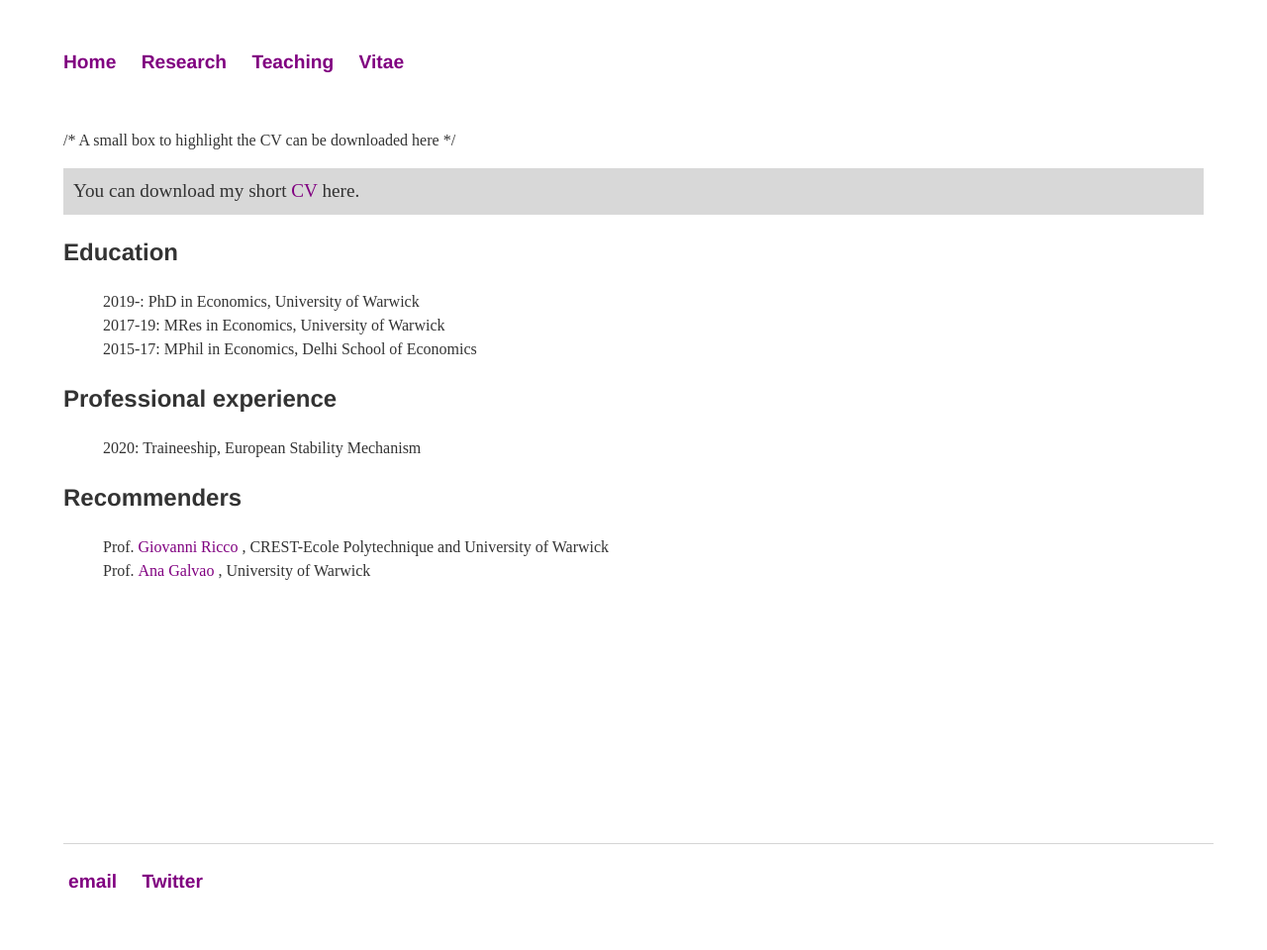
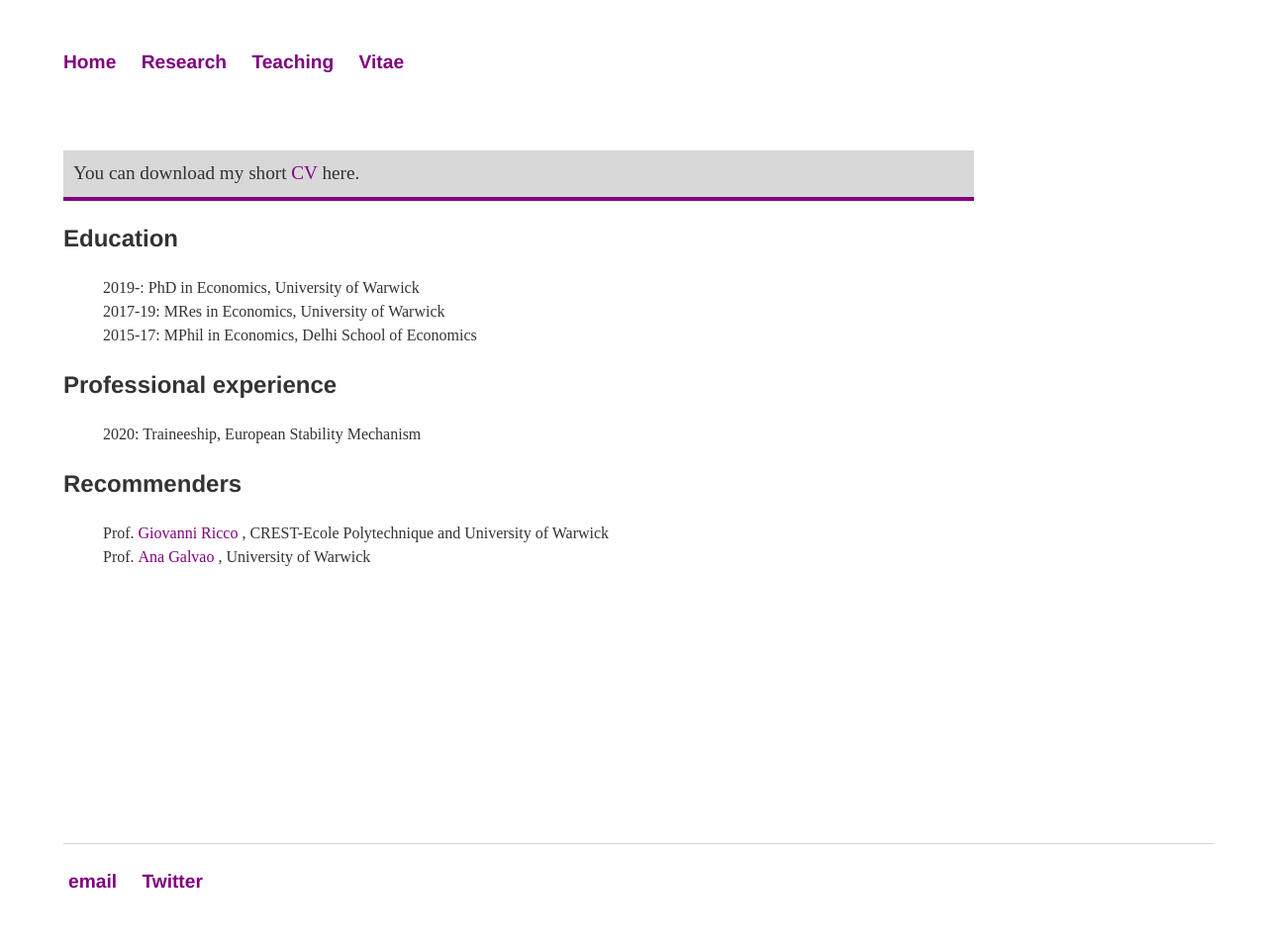
Before and after one commit to anshumaan-tuteja/anshumaan-tuteja.github.io, a Jekyll site: the page built from _pages/cv.html, in a window 1280 px wide. Shown: the whole page at 99% size. Built offline with Jekyll 4.4.1, drawn with Linux system fonts in a browser that asks for light colours.

Commit message:
Update cv.html
Didn't like the gray border, its boring. Trying with a border line

```diff
--- a/_pages/cv.html
+++ b/_pages/cv.html
@@ -4,9 +4,8 @@ title: CV
 ---
 
 <div class="blurb">
-	/* A small box to highlight the CV can be downloaded here */
 
-	<p style="background-color:#d8d8d8;padding:10px;"> You can download my short <a href="../assets/CV/AT_June 2023.pdf"> CV </a> here. </p>
+	<p style="background-color:#d8d8d8;padding:10px;width:100vh;border-bottom: 0.25rem solid;border-bottom-color:purple;"> You can download my short <a href="../assets/CV/AT_June 2023.pdf"> CV </a> here. </p>
 
 	<h3> Education </h3>
 	<ul style="list-style-type:none;">
```
